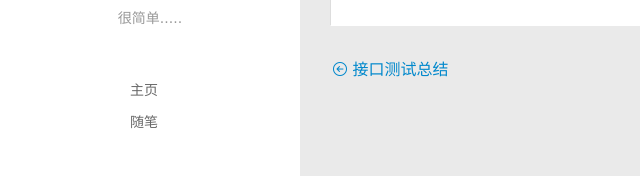
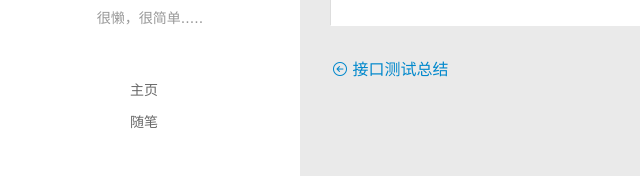
Before and after one commit to licuix/licuix.github.io, a plain HTML site: page 2017/07/07/我的第一篇博客/index.html in a window 1280 px wide. Shown: the part 334-510 px from the top of the page, 0-640 px from the left. Drawn offline with Linux system fonts and the light colour scheme.

Commit message:
Site updated: 2017-07-14 17:52:54

```diff
--- a/2017/07/07/我的第一篇博客/index.html
+++ b/2017/07/07/我的第一篇博客/index.html
@@ -50,7 +50,7 @@
 		  <h1 class="header-author"><a href="/">li cui</a></h1>
 		</hgroup>
 
-		<p class="header-subtitle">很简单.....</p>
+		<p class="header-subtitle">很懒，很简单.....</p>
 
 
 		<nav class="header-menu">
@@ -110,7 +110,7 @@
 			  <h1 class="header-author js-header-author">li cui</h1>
 			</hgroup>
 
-			<p class="header-subtitle"><i class="icon icon-quo-left"></i>很简单.....<i class="icon icon-quo-right"></i></p>
+			<p class="header-subtitle"><i class="icon icon-quo-left"></i>很懒，很简单.....<i class="icon icon-quo-right"></i></p>
 
 
 
```
Also changed, not shown: 2017/07/14/接口测试总结/index.html (+2 -2 lines), archives/2017/07/index.html (+2 -2 lines), archives/2017/index.html (+2 -2 lines), archives/index.html (+2 -2 lines), index.html (+2 -2 lines), tags/自动化/index.html (+2 -2 lines), tags/随笔/index.html (+2 -2 lines).
